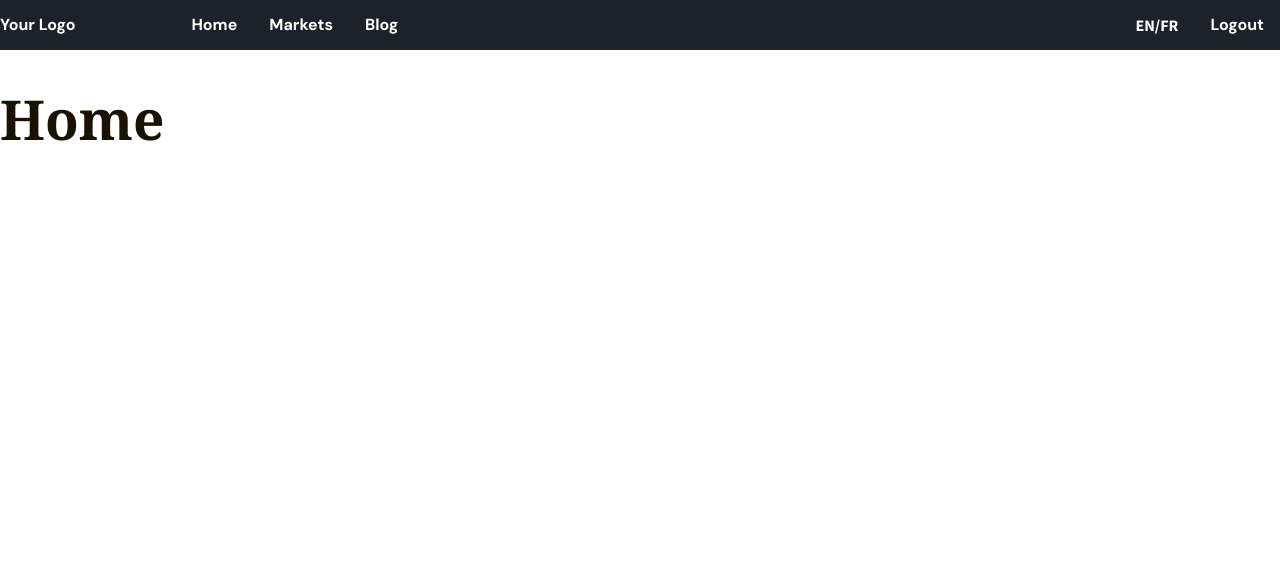
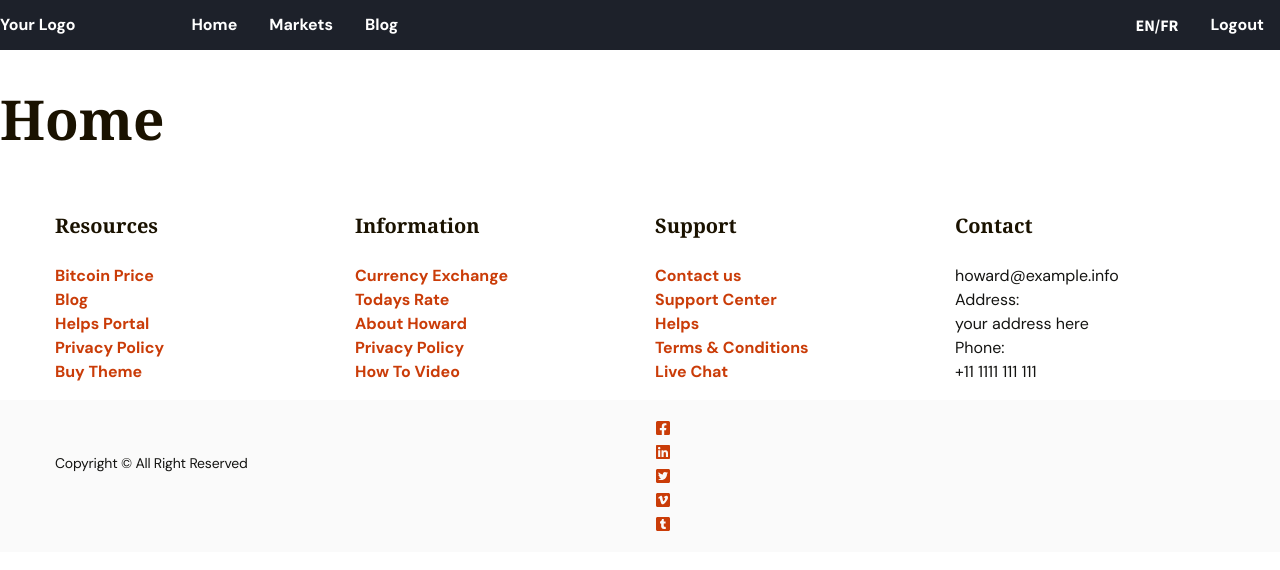
Before and after one commit to hurkankalan/Crypton, a React (Vite) app in the folder front/: page /home in a window 1280 px wide. Shown: the top 570 px of the page. Built offline with nearby package versions, Linux system fonts and the light colour scheme.

Commit message:
[ADD] ajout d'une page container qui englobbe le footer et le NavBar

```diff
--- a/front/src/main.tsx
+++ b/front/src/main.tsx
@@ -8,10 +8,7 @@ import { createBrowserRouter, RouterProvider } from "react-router-dom";
 /* Components */
 import Home from "./pages/Home";
 import Navbar from "./components/Navbar/Navbar";
-import Login from "./pages/Login";
-import Register from "./pages/Register";
 import MarketTable from "./components/market-tables/MarketTable.tsx";
-import Footer from "./components/Footer/Footer";
 
 /* Styles */
 import "./styles/scss/app.scss";
@@ -19,6 +16,7 @@ import "./styles/scss/_global.scss";
 import "./styles/scss/grid.scss";
 import "./styles/scss/helper.scss";
 import "./styles/scss/reset.scss";
+import Container from "./pages/Container.tsx";
 // import "./styles/scss/flex.scss";
 
 /* Routes */
@@ -29,7 +27,7 @@ const router = createBrowserRouter([
   },
   {
     path: "/home",
-    element: <Navbar />, // AJOUTER LA PAGE QUI ENGLOBE LA NAVBAR ET ET LE FOOTERICI
+    element: <Container />,
     children: [
       { index: true, element: <Home /> },
       {
--- /dev/null
+++ b/front/src/pages/Container.tsx
@@ -0,0 +1,19 @@
+import Footer from "../components/Footer/Footer";
+import Navbar from '../components/Navbar/Navbar';
+
+export default function Container() {
+
+
+  return (
+    <>
+    <div className="Container">
+        <div className="Navbar">
+            <Navbar />
+        </div>
+        <div className="Footer">
+            <Footer theme="white"/>
+        </div>
+    </div>
+    </>
+  );
+}
```
